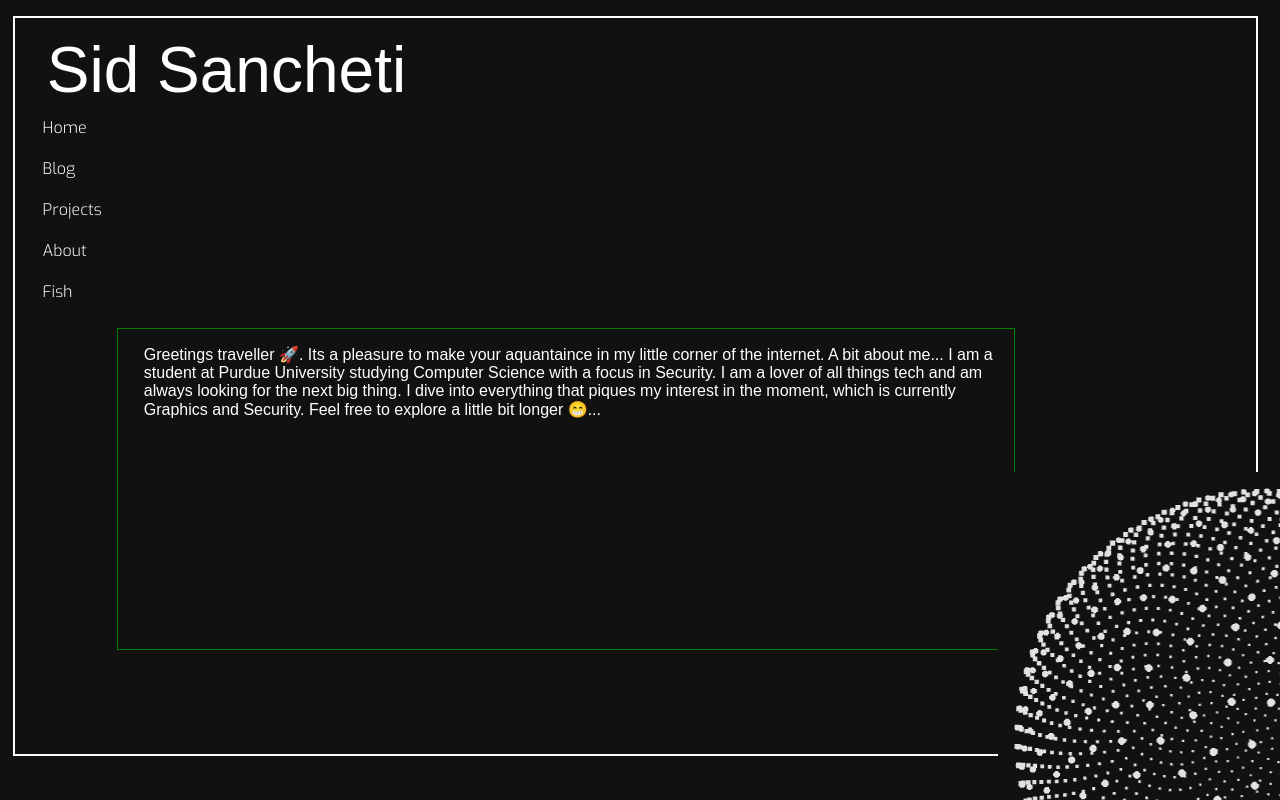
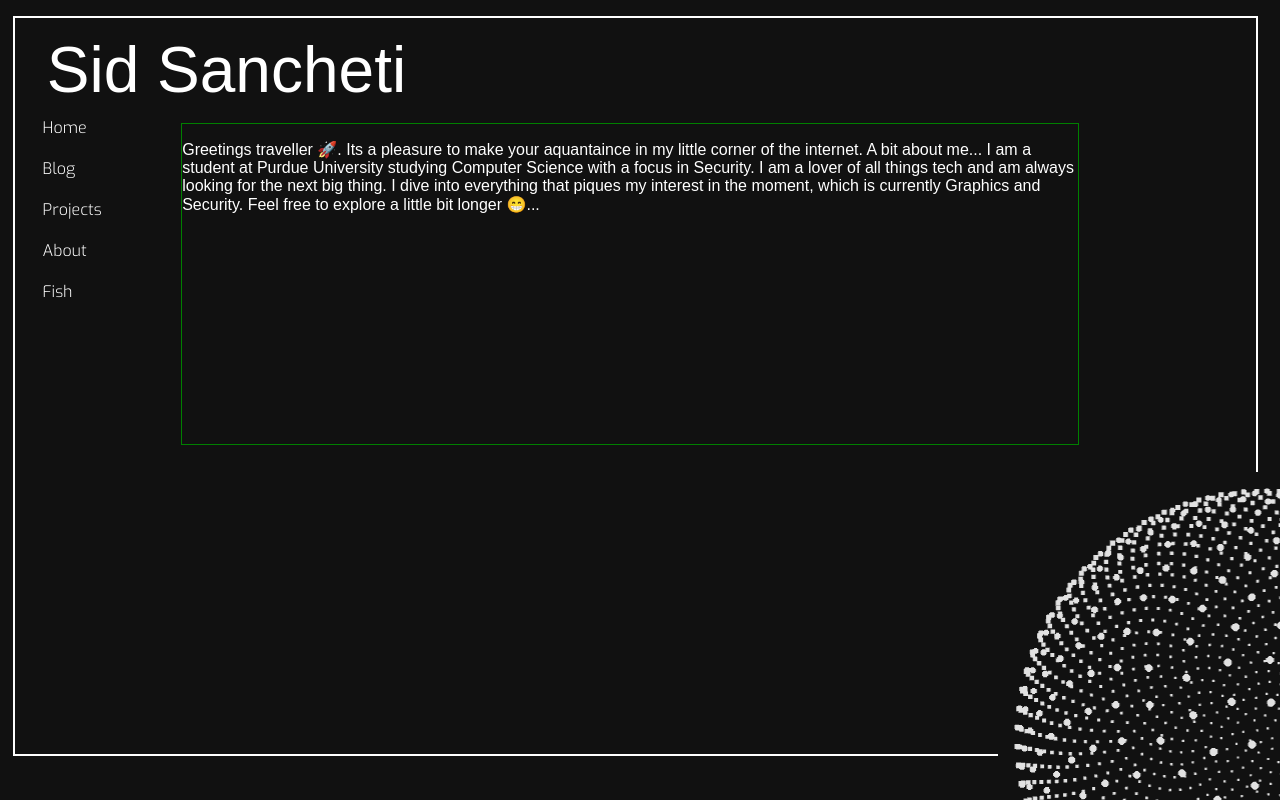
Before and after one commit to sid-sancheti/personal-website, a Next.js app: page / in a window 1280 px wide. Shown: the top 800 px of the page. Built offline with nearby package versions, Linux system fonts and the light colour scheme; a web font is replaced by a local one.

Commit message:
Enhance navigation links with prefetching and improve layout structure

```diff
--- a/app/components/Navigation.tsx
+++ b/app/components/Navigation.tsx
@@ -11,11 +11,11 @@ export default function Navigation() {
     <>
       <nav className={styles.nav}>
         <ul className={styles.ul}>
-          <Link href="/" className={styles.link}>Home</Link>
-          <Link href="/blog" className={styles.link}>Blog</Link>
-          <Link href="/projects" className={styles.link}>Projects</Link>
-          <Link href="/about" className={styles.link}>About</Link>
-          <Link href="/fish" className={styles.link}>Fish</Link>
+          <Link href="/" className={styles.link} prefetch={true}>Home</Link>
+          <Link href="/blog" className={styles.link} prefetch={true}>Blog</Link>
+          <Link href="/projects" className={styles.link} prefetch={true}>Projects</Link>
+          <Link href="/about" className={styles.link} prefetch={true}>About</Link>
+          <Link href="/fish" className={styles.link} prefetch={true}>Fish</Link>
         </ul>
       </nav>
     </>
--- a/app/layout.tsx
+++ b/app/layout.tsx
@@ -21,10 +21,12 @@ export default function BaseLayout({
       <body className={styles.body}>
         <div className={styles.rectangle}>
           <h1>Sid Sancheti</h1>
-          <Navigation />
-          {/* Layout UI */}
-          {/* Place children where you want to render a page or nested layout */}
-          <main className={styles.scroll_container}>{children}</main>
+          <div className={styles.layout}>
+            <Navigation />
+            {/* Layout UI */}
+            {/* Place children where you want to render a page or nested layout */}
+            <main className={styles.scroll_container}>{children}</main>
+          </div>
           <Sphere />
         </div>
       </body>
--- a/app/page.tsx
+++ b/app/page.tsx
@@ -2,9 +2,11 @@
 // Centered
 // Arrow points to the sphere with a special font (My first WebGL project!!!)
 
+import styles from "./styles.module.css"
+
 export default function Page() {
     return (
-        <p>
+        <p className={styles.paragraph}>
             Greetings traveller 🚀. Its a pleasure to make your aquantaince in my little corner of the internet.
             A bit about me... I am a student at Purdue University studying Computer Science with a focus in Security.
             I am a lover of all things tech and am always looking for the next big thing. I dive into everything that
--- a/app/styles.module.css
+++ b/app/styles.module.css
@@ -11,8 +11,22 @@
     border: 2px solid white;
 }
 
+.layout {
+    display: flex;
+    flex-direction: row;
+    width: 100vw;
+    padding: 0;
+    margin: 0;
+}
+
 .nav {
+    position: relative;
     display: flex;
+    width: 11vw;
+}
+
+.paragraph {
+    margin-left: 0;
 }
 
 .ul {
@@ -37,6 +51,6 @@
     border: 1px solid green;
     width: 70vw;
     height: 40vh;
-    margin-left: 8vw;
+    margin-left: 2vw;
     margin-top: 2vh;
 }
```
